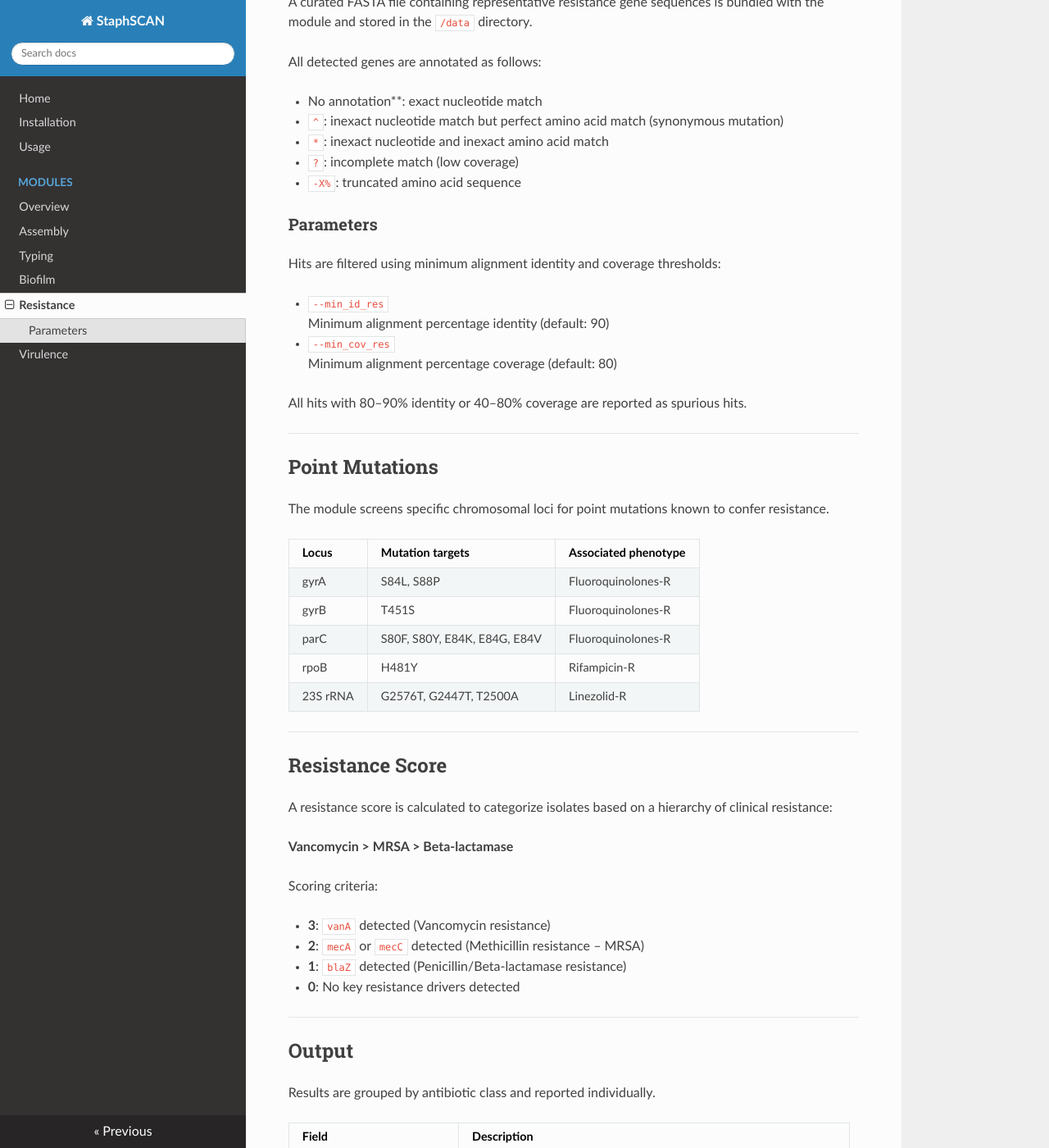
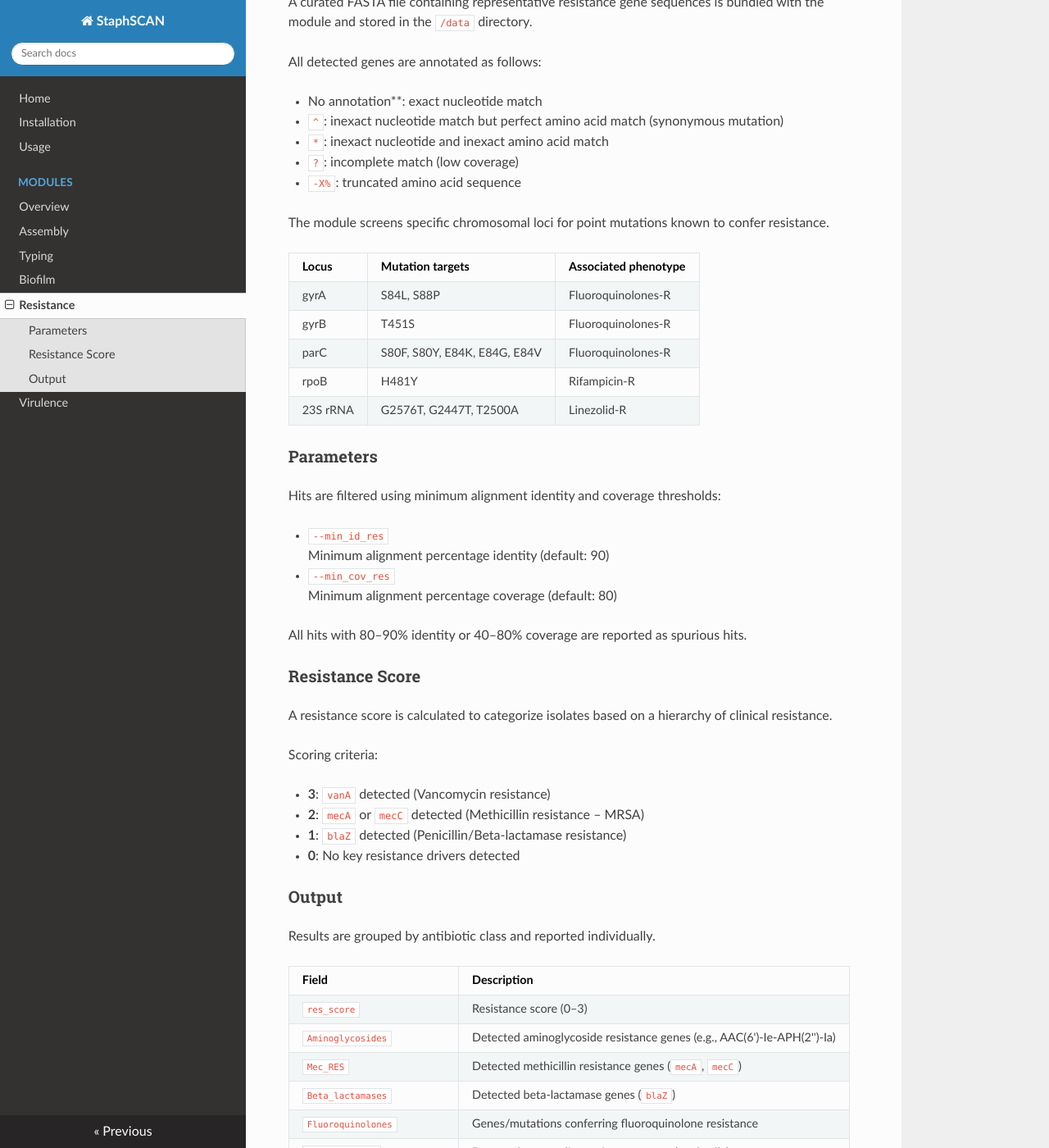
Before and after one commit to riccabolla/StaphSCAN, an MkDocs documentation site: the page built from docs/resistance.md, in a window 1280 px wide and 1400 px high, scrolled down 525 px. Shown: the whole window at 82% size. Built offline with MkDocs 1.6.1, drawn with Linux system fonts in a browser that asks for light colours; nearby versions of some CDN libraries; some of the changed lines change nothing that is shown.

Commit message:
resistance doc added

```diff
--- a/docs/resistance.md
+++ b/docs/resistance.md
@@ -24,6 +24,16 @@ All detected genes are annotated as follows:
 - ``?``: incomplete match (low coverage)
 - ``-X%``: truncated amino acid sequence
 
+The module screens specific chromosomal loci for point mutations known to confer resistance.
+
+| Locus | Mutation targets | Associated phenotype |
+|------|------------------|----------------------|
+| gyrA | S84L, S88P | Fluoroquinolones-R |
+| gyrB | T451S | Fluoroquinolones-R |
+| parC | S80F, S80Y, E84K, E84G, E84V | Fluoroquinolones-R |
+| rpoB | H481Y | Rifampicin-R |
+| 23S rRNA | G2576T, G2447T, T2500A | Linezolid-R |
+
 ### Parameters
 
 Hits are filtered using minimum alignment identity and coverage thresholds:
@@ -36,27 +46,9 @@ Hits are filtered using minimum alignment identity and coverage thresholds:
 
 All hits with 80–90% identity or 40–80% coverage are reported as spurious hits.
 
----
+### Resistance Score
 
-## Point Mutations
-
-The module screens specific chromosomal loci for point mutations known to confer resistance.
-
-| Locus | Mutation targets | Associated phenotype |
-|------|------------------|----------------------|
-| gyrA | S84L, S88P | Fluoroquinolones-R |
-| gyrB | T451S | Fluoroquinolones-R |
-| parC | S80F, S80Y, E84K, E84G, E84V | Fluoroquinolones-R |
-| rpoB | H481Y | Rifampicin-R |
-| 23S rRNA | G2576T, G2447T, T2500A | Linezolid-R |
-
----
-
-## Resistance Score
-
-A resistance score is calculated to categorize isolates based on a hierarchy of clinical resistance:
-
-**Vancomycin > MRSA > Beta-lactamase**
+A resistance score is calculated to categorize isolates based on a hierarchy of clinical resistance.
 
 Scoring criteria:
 
@@ -65,9 +57,7 @@ Scoring criteria:
 - **1**: `blaZ` detected (Penicillin/Beta-lactamase resistance)
 - **0**: No key resistance drivers detected
 
----
-
-## Output
+### Output
 
 Results are grouped by antibiotic class and reported individually.
 
```
